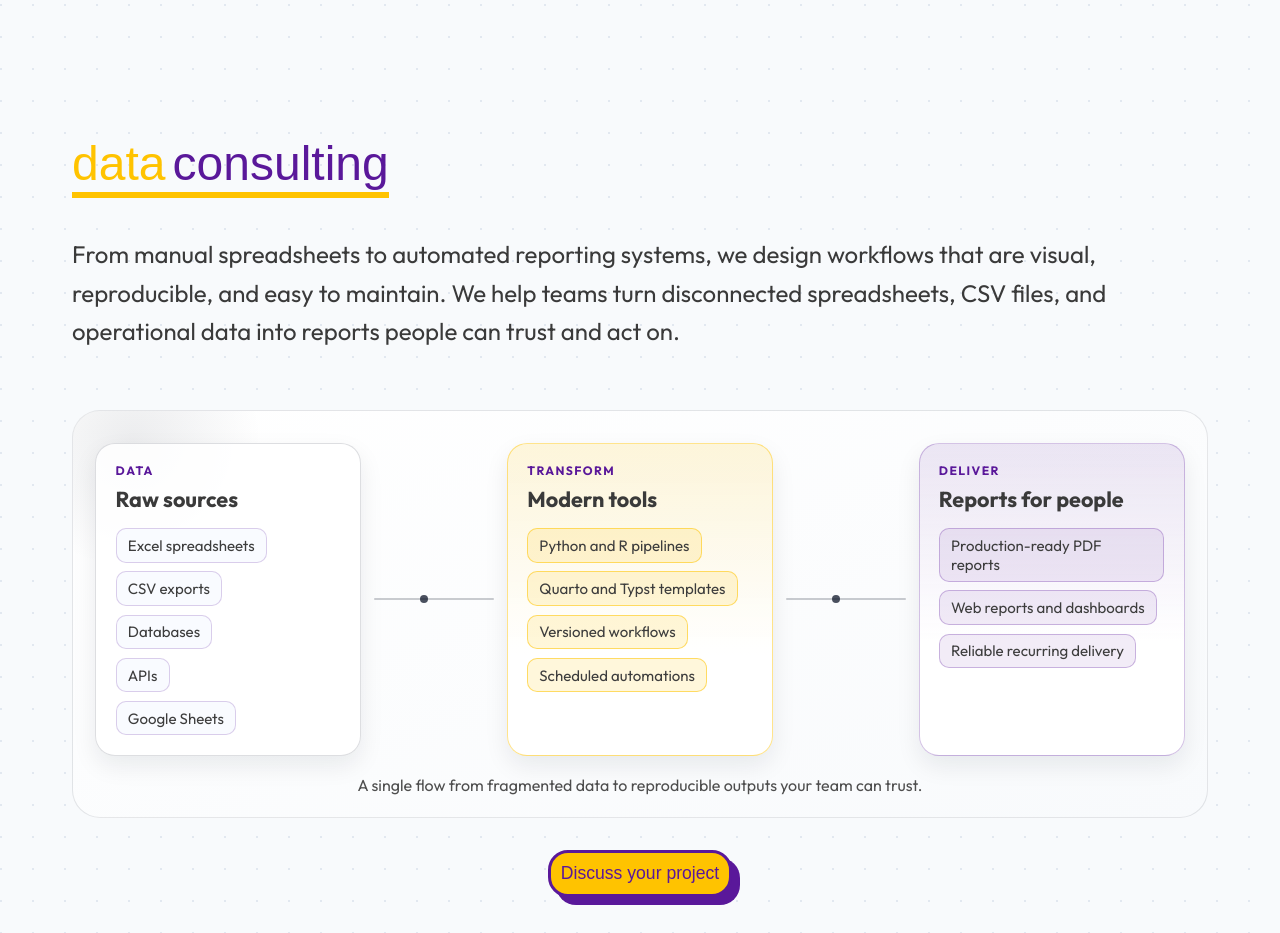
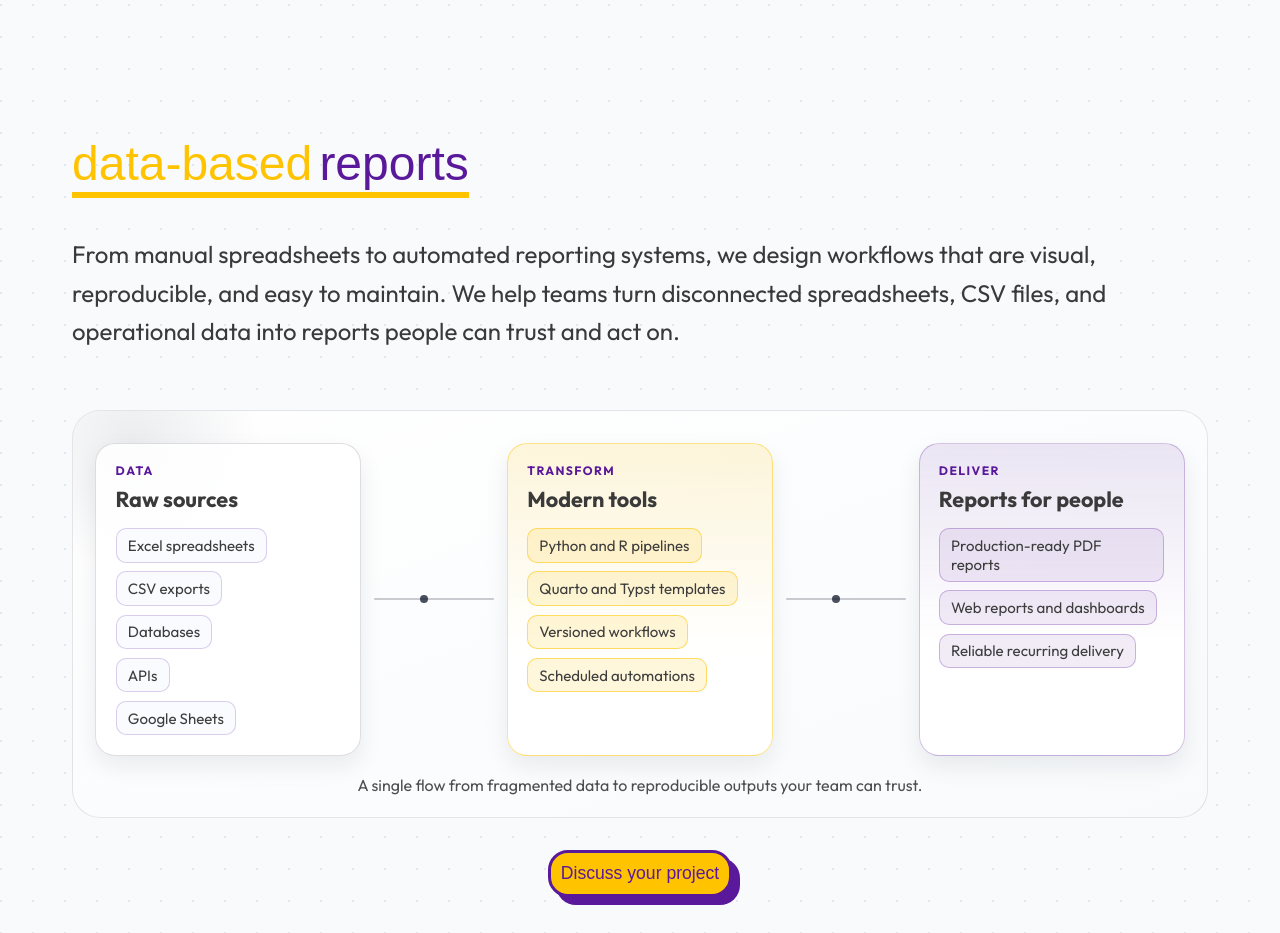
Before and after one commit to y-sunflower/ysunflower.com, a Next.js app: page / in a window 1280 px wide. Shown: the part 860-1793 px from the top of the page. Built offline with nearby package versions, Linux system fonts and the light colour scheme; a web font is replaced by a local one.

Commit message:
slightly change heading

```diff
--- a/src/components/DataPipeline.tsx
+++ b/src/components/DataPipeline.tsx
@@ -26,8 +26,8 @@ export default function DataPipeline() {
         <h2>
           <span className="bottom-line">
             <span className="name">
-              <span className="highlight">data</span>{" "}
-              <span className="highlight-secondary">consulting</span>
+              <span className="highlight">data-based</span>{" "}
+              <span className="highlight-secondary">reports</span>
             </span>
           </span>
         </h2>
```
